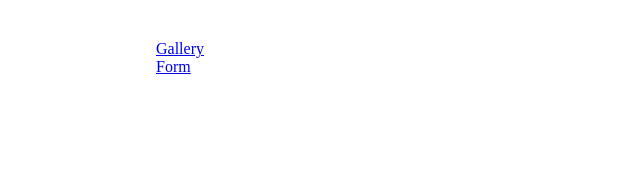
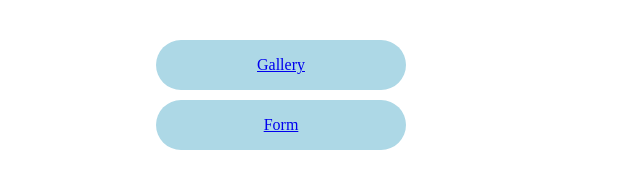
Before and after one commit to tymoshchuk-s/goit-js-hw-09, a plain HTML site: page index.html in a window 1280 px wide. Shown: the top 188 px of the page, without its empty margins (0-640 px from the left). Drawn offline with Linux system fonts and the light colour scheme.

Commit message:
Deploying to gh-pages from @ tymoshchuk-s/goit-js-hw-09@a25fe3a8330b0459088c8a477c94159e66ea257e 🚀

```diff
--- a/2-form.js
+++ b/2-form.js
@@ -1,2 +1,2 @@
-import"./assets/modulepreload-polyfill-B5Qt9EMX.js";/* empty css                      */const a={email:"",message:""},o=document.querySelector(".feedback-form"),m=document.querySelector(".feedback-input"),r=document.querySelector(".feedback-textarea");o.addEventListener("input",n);function n(e){const t=e.target;t.name==="email"&&(a.email=t.value),t.name==="message"&&(a.message=t.value),localStorage.setItem("feedback",JSON.stringify(a))}function c(){const e=JSON.parse(localStorage.getItem("feedback"));e&&(m.value=e.email,r.value=e.message)}c();o.addEventListener("submit",s);function s(e){e.preventDefault(),e.target.reset(),localStorage.removeItem("feedback")}
+import"./assets/modulepreload-polyfill-B5Qt9EMX.js";/* empty css                      */const a={email:"",message:""},m=document.querySelector(".feedback-form"),r=document.querySelector(".feedback-input"),s=document.querySelector(".feedback-textarea");m.addEventListener("input",l);m.addEventListener("submit",n);o();function l(e){const t=e.target;t.name==="email"&&(a.email=t.value),t.name==="message"&&(a.message=t.value),localStorage.setItem("feedback",JSON.stringify(a))}function o(){const e=JSON.parse(localStorage.getItem("feedback"));e&&(r.value=e.email,s.value=e.message,a.email=e.email,a.message=e.message)}function n(e){if(e.preventDefault(),!a.email||!a.message){alert("all fields must be filled in");return}e.target.reset(),localStorage.removeItem("feedback"),a.email="",a.message=""}
 //# sourceMappingURL=2-form.js.map
--- a/assets/styles-C8qIXBcv.css
+++ /dev/null
@@ -1 +0,0 @@
-*{box-sizing:border-box}body{width:1440px;padding:24px 156px;margin:0 auto;background-color:#fff}ul,li{list-style-type:none;padding:0}img{display:block;width:360px;height:200px}.gallery{display:flex;flex-wrap:wrap;gap:24px 24px;margin:0}.gallery-image{cursor:pointer;border-radius:5px;transition:transform .2s}.gallery-image:hover{transform:scale(1.05)}.feedback-form{padding-top:50px;display:flex;align-items:flex-start;justify-content:flex-start;flex-direction:column;gap:8px;width:360px;height:192px}.feedback-form-text{font-weight:400;font-size:16px;line-height:1.5;letter-spacing:.04em;color:#2e2f42}.feedback-input{display:flex;align-items:flex-start;justify-content:flex-start;flex-direction:column;gap:8px;width:360px;height:40px;border:1px solid #808080;border-radius:4px;padding:5px 10px;font-size:12px}.feedback-textarea{display:flex;align-items:flex-start;justify-content:flex-start;flex-direction:column;gap:8px;width:360px;height:112px;border:1px solid #808080;border-radius:4px;padding:10px;font-size:12px}.feedback-input:hover,.feedback-textarea:hover{border:1px solid #000}.feedback-btn{display:flex;align-items:center;justify-content:center;flex-direction:row;gap:10px;border:none;border-radius:8px;padding:8px 16px;width:95px;height:40px;background-color:#4e75ff;color:#fff}.feedback-btn:hover{background-color:#6c8cff}
--- a/index.html
+++ b/index.html
@@ -5,12 +5,12 @@
     <link rel="icon" type="image/svg+xml" href="/goit-js-hw-09/favicon.svg" />
     <meta name="viewport" content="width=device-width, initial-scale=1.0" />
     <title>GOIT-JS_HW-09</title>
-    <link rel="stylesheet" crossorigin href="/goit-js-hw-09/assets/styles-C8qIXBcv.css">
+    <link rel="stylesheet" crossorigin href="/goit-js-hw-09/assets/styles-C1j2xM5h.css">
   </head>
   <body>
     <ul>
-      <li><a href="./1-gallery.html">Gallery</a></li>
-      <li><a href="./2-form.html">Form</a></li>
+      <li><a class="nav-btn" href="./1-gallery.html">Gallery</a></li>
+      <li><a class="nav-btn" href="./2-form.html">Form</a></li>
     </ul>
   </body>
 </html>
```
Also changed, not shown: 1-gallery.html (+2 -2 lines), 2-form.html (+2 -2 lines), assets/styles-C1j2xM5h.css (added, +1 -0 lines), 2 other files.
